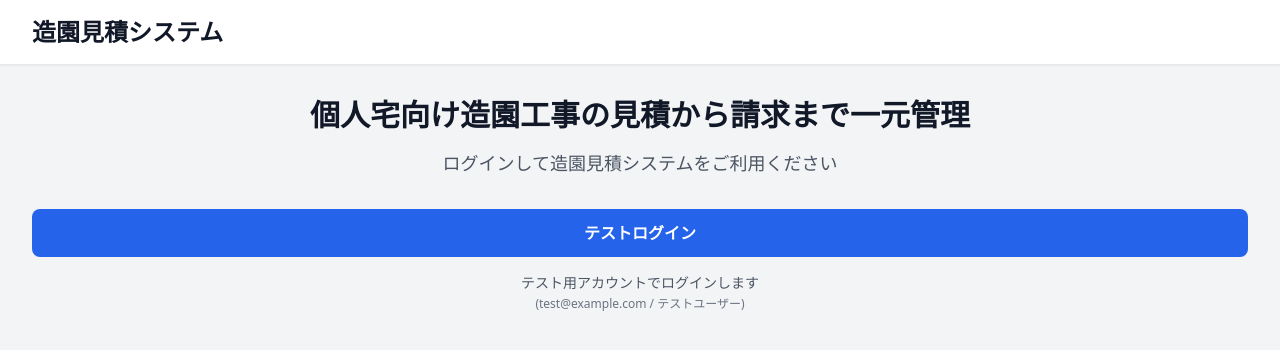
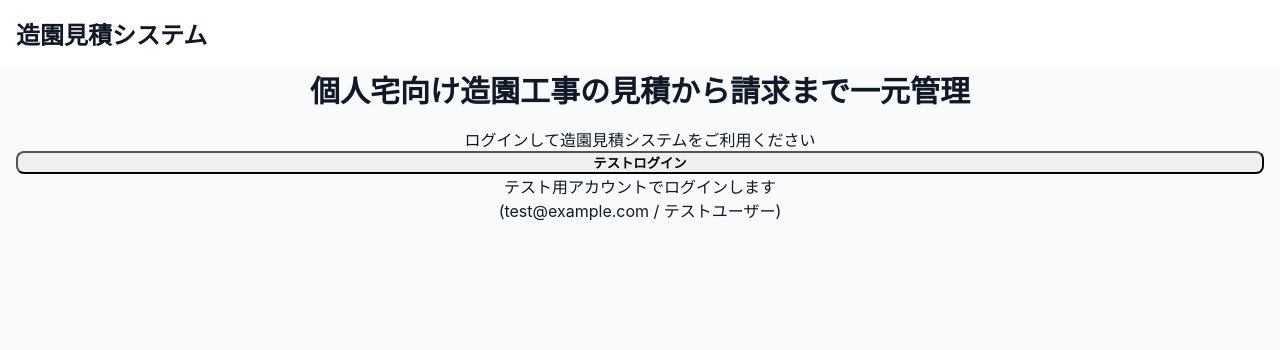
Before and after one commit to Leadfive-LLC/estimate-system, a React (Create React App) app in the folder frontend/: page / in a window 1280 px wide. Shown: the top 350 px of the page. Built offline with nearby package versions, Linux system fonts and the light colour scheme.

Commit message:
Remove TailwindCSS completely and replace with custom CSS - Fix build errors

```diff
--- a/frontend/package.json
+++ b/frontend/package.json
@@ -51,8 +51,6 @@
     "@types/react-router-dom": "^5.3.3",
     "autoprefixer": "^10.4.21",
     "postcss": "^8.5.4",
-    "postcss-flexbugs-fixes": "^5.0.2",
-    "postcss-preset-env": "^10.2.0",
-    "tailwindcss": "^3.4.4"
+    "postcss-preset-env": "^10.2.0"
   }
 }
--- a/frontend/postcss.config.js
+++ b/frontend/postcss.config.js
@@ -1,6 +1 @@
-module.exports = {
-  plugins: {
-    tailwindcss: {},
-    autoprefixer: {},
-  },
-}
+module.exports = {};
--- a/frontend/src/index.css
+++ b/frontend/src/index.css
@@ -1 +1,231 @@
-@tailwind base; @tailwind components; @tailwind utilities;
+/* Basic CSS Reset and Styling */
+* {
+  margin: 0;
+  padding: 0;
+  box-sizing: border-box;
+}
+
+body {
+  font-family: -apple-system, BlinkMacSystemFont, 'Segoe UI', 'Roboto', 'Oxygen',
+    'Ubuntu', 'Cantarell', 'Fira Sans', 'Droid Sans', 'Helvetica Neue',
+    sans-serif;
+  -webkit-font-smoothing: antialiased;
+  -moz-osx-font-smoothing: grayscale;
+  background-color: #f9fafb;
+  color: #111827;
+}
+
+code {
+  font-family: source-code-pro, Menlo, Monaco, Consolas, 'Courier New',
+    monospace;
+}
+
+/* Basic layout utilities */
+.container {
+  max-width: 1200px;
+  margin: 0 auto;
+  padding: 0 1rem;
+}
+
+.flex {
+  display: flex;
+}
+
+.flex-col {
+  flex-direction: column;
+}
+
+.items-center {
+  align-items: center;
+}
+
+.justify-between {
+  justify-content: space-between;
+}
+
+.justify-center {
+  justify-content: center;
+}
+
+.gap-4 {
+  gap: 1rem;
+}
+
+.gap-6 {
+  gap: 1.5rem;
+}
+
+/* Spacing utilities */
+.p-4 {
+  padding: 1rem;
+}
+
+.p-6 {
+  padding: 1.5rem;
+}
+
+.px-4 {
+  padding-left: 1rem;
+  padding-right: 1rem;
+}
+
+.py-2 {
+  padding-top: 0.5rem;
+  padding-bottom: 0.5rem;
+}
+
+.py-4 {
+  padding-top: 1rem;
+  padding-bottom: 1rem;
+}
+
+.mb-4 {
+  margin-bottom: 1rem;
+}
+
+.mb-6 {
+  margin-bottom: 1.5rem;
+}
+
+.mr-2 {
+  margin-right: 0.5rem;
+}
+
+/* Button styles */
+.btn {
+  display: inline-flex;
+  align-items: center;
+  padding: 0.5rem 1rem;
+  border-radius: 0.375rem;
+  font-weight: 500;
+  text-decoration: none;
+  border: none;
+  cursor: pointer;
+  transition: all 0.2s;
+}
+
+.btn-primary {
+  background-color: #3b82f6;
+  color: white;
+}
+
+.btn-primary:hover {
+  background-color: #2563eb;
+}
+
+.btn-secondary {
+  background-color: #6b7280;
+  color: white;
+}
+
+.btn-secondary:hover {
+  background-color: #4b5563;
+}
+
+.btn-danger {
+  background-color: #ef4444;
+  color: white;
+}
+
+.btn-danger:hover {
+  background-color: #dc2626;
+}
+
+/* Card styles */
+.card {
+  background-color: white;
+  border-radius: 0.5rem;
+  box-shadow: 0 1px 3px rgba(0, 0, 0, 0.1);
+  padding: 1.5rem;
+}
+
+/* Input styles */
+.input {
+  width: 100%;
+  padding: 0.5rem;
+  border: 1px solid #d1d5db;
+  border-radius: 0.375rem;
+  font-size: 1rem;
+}
+
+.input:focus {
+  outline: none;
+  border-color: #3b82f6;
+  box-shadow: 0 0 0 3px rgba(59, 130, 246, 0.1);
+}
+
+/* Text utilities */
+.text-xl {
+  font-size: 1.25rem;
+}
+
+.text-2xl {
+  font-size: 1.5rem;
+}
+
+.text-3xl {
+  font-size: 1.875rem;
+}
+
+.font-bold {
+  font-weight: 700;
+}
+
+.text-center {
+  text-align: center;
+}
+
+/* Width utilities */
+.w-full {
+  width: 100%;
+}
+
+.max-w-md {
+  max-width: 28rem;
+}
+
+.max-w-4xl {
+  max-width: 56rem;
+}
+
+/* Background utilities */
+.bg-white {
+  background-color: white;
+}
+
+.bg-gray-50 {
+  background-color: #f9fafb;
+}
+
+/* Border utilities */
+.border {
+  border: 1px solid #d1d5db;
+}
+
+.rounded {
+  border-radius: 0.25rem;
+}
+
+.rounded-lg {
+  border-radius: 0.5rem;
+}
+
+/* Shadow utilities */
+.shadow {
+  box-shadow: 0 1px 3px rgba(0, 0, 0, 0.1);
+}
+
+.shadow-lg {
+  box-shadow: 0 10px 15px rgba(0, 0, 0, 0.1);
+}
+
+/* Responsive utilities */
+@media (min-width: 768px) {
+  .md\:flex-row {
+    flex-direction: row;
+  }
+
+  .md\:items-start {
+    align-items: flex-start;
+  }
+}
--- a/frontend/tailwind.config.js
+++ /dev/null
@@ -1,8 +0,0 @@
-/** @type {import('tailwindcss').Config} */
-module.exports = {
-  content: ["./src/**/*.{js,jsx,ts,tsx}"],
-  theme: {
-    extend: {},
-  },
-  plugins: [],
-}
```
Also changed, not shown: 1 other file (tests, documents, lock files or other folders).
